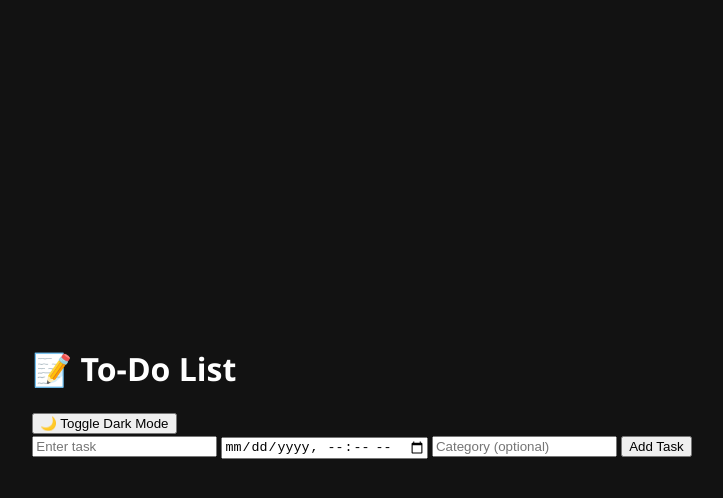
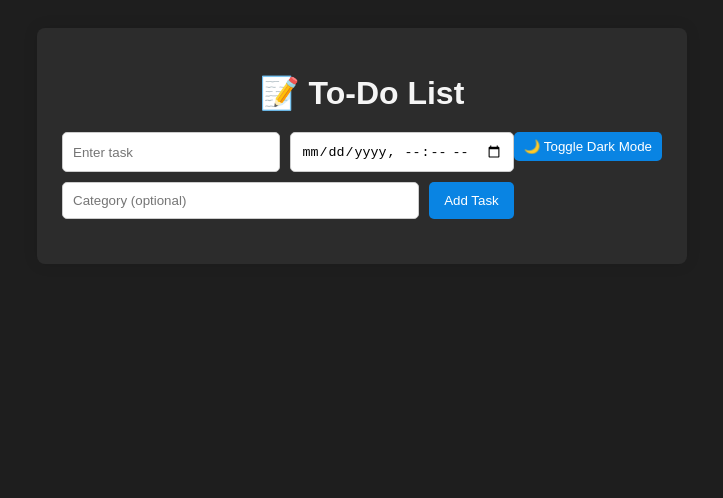
Before and after one commit to Sushilkumar6201/SCT_WD_04, a plain HTML site: page index.html in a window 1280 px wide. Both pictures are taken after a click on the button "🌙 Toggle Dark Mode". Shown: the whole page, without its empty margins (278-1001 px from the left). Drawn offline with Linux system fonts and the light colour scheme.

Commit message:
Update style.css

```diff
--- a/style.css
+++ b/style.css
@@ -1,89 +1,98 @@
-body {
-  font-family: 'Segoe UI', sans-serif;
-  margin: 0;
-  padding: 0;
-  display: flex;
-  flex-direction: column;
-  align-items: center;
-  justify-content: center;
-  height: 100vh;
-  transition: background 0.3s, color 0.3s;
-}
-
-body.light {
-  background: #f0f4f8;
-  color: #000;
+:root {
+  --bg-color: #ffffff;
+  --text-color: #333;
+  --btn-bg: #00b894;
+  --task-bg: #f9f9f9;
 }
 
 body.dark {
-  background: #121212;
-  color: #fff;
+  --bg-color: #1e1e1e;
+  --text-color: #f5f5f5;
+  --btn-bg: #0984e3;
+  --task-bg: #2c2c2c;
 }
 
-.theme-toggle {
-  position: absolute;
-  top: 10px;
-  right: 20px;
+body {
+  font-family: Arial, sans-serif;
+  background: var(--bg-color);
+  color: var(--text-color);
+  transition: all 0.3s;
+  display: flex;
+  justify-content: center;
+  padding: 20px;
 }
 
-.stopwatch {
-  background: #fff;
-  color: #000;
-  padding: 30px;
-  border-radius: 16px;
-  box-shadow: 0 4px 12px rgba(0,0,0,0.1);
-  text-align: center;
-  width: 320px;
-  transition: background 0.3s, color 0.3s;
+.container {
+  background: var(--task-bg);
+  padding: 25px;
+  border-radius: 8px;
+  width: 100%;
+  max-width: 600px;
+  box-shadow: 0 0 15px rgba(0, 0, 0, 0.1);
 }
 
-body.dark .stopwatch {
-  background: #333;
-  color: #fff;
+h1 {
+  text-align: center;
+  margin-bottom: 20px;
 }
 
-.time {
-  font-size: 48px;
-  margin-bottom: 20px;
-  letter-spacing: 2px;
+#theme-toggle {
+  float: right;
+  margin-bottom: 15px;
+  background-color: var(--btn-bg);
+  border: none;
+  color: white;
+  padding: 7px 10px;
+  border-radius: 5px;
+  cursor: pointer;
 }
 
-.buttons button {
-  margin: 5px;
-  padding: 10px 15px;
-  border: none;
-  border-radius: 8px;
-  font-size: 16px;
-  cursor: pointer;
-  transition: background 0.3s;
+.input-section {
+  display: flex;
+  gap: 10px;
+  flex-wrap: wrap;
+  margin-bottom: 20px;
 }
 
-.start { background-color: #4caf50; color: white; }
-.pause { background-color: #ff9800; color: white; }
-.reset { background-color: #f44336; color: white; }
-.lap { background-color: #2196f3; color: white; }
-.export { background-color: #9c27b0; color: white; }
-
-.laps {
-  margin-top: 20px;
-  text-align: left;
-  max-height: 150px;
-  overflow-y: auto;
+input[type="text"],
+input[type="datetime-local"] {
+  flex: 1;
+  padding: 10px;
+  border-radius: 5px;
+  border: 1px solid #ccc;
 }
 
-.laps ul {
-  padding-left: 20px;
-  margin: 0;
+button {
+  padding: 10px 15px;
+  background-color: var(--btn-bg);
+  border: none;
+  color: white;
+  border-radius: 5px;
+  cursor: pointer;
 }
 
-.laps li {
-  background: #e3f2fd;
-  padding: 6px 10px;
-  border-radius: 6px;
-  margin-bottom: 5px;
-  font-size: 14px;
+ul {
+  list-style: none;
+  padding: 0;
 }
 
-body.dark .laps li {
-  background: #555;
+li {
+  padding: 12px;
+  background-color: var(--bg-color);
+  border: 1px solid #ddd;
+  margin-bottom: 10px;
+  border-radius: 5px;
+  position: relative;
+  display: flex;
+  justify-content: space-between;
+  align-items: center;
 }
+
+.task-title.completed {
+  text-decoration: line-through;
+  color: gray;
+}
+
+.task-actions button {
+  margin-left: 5px;
+}
```
